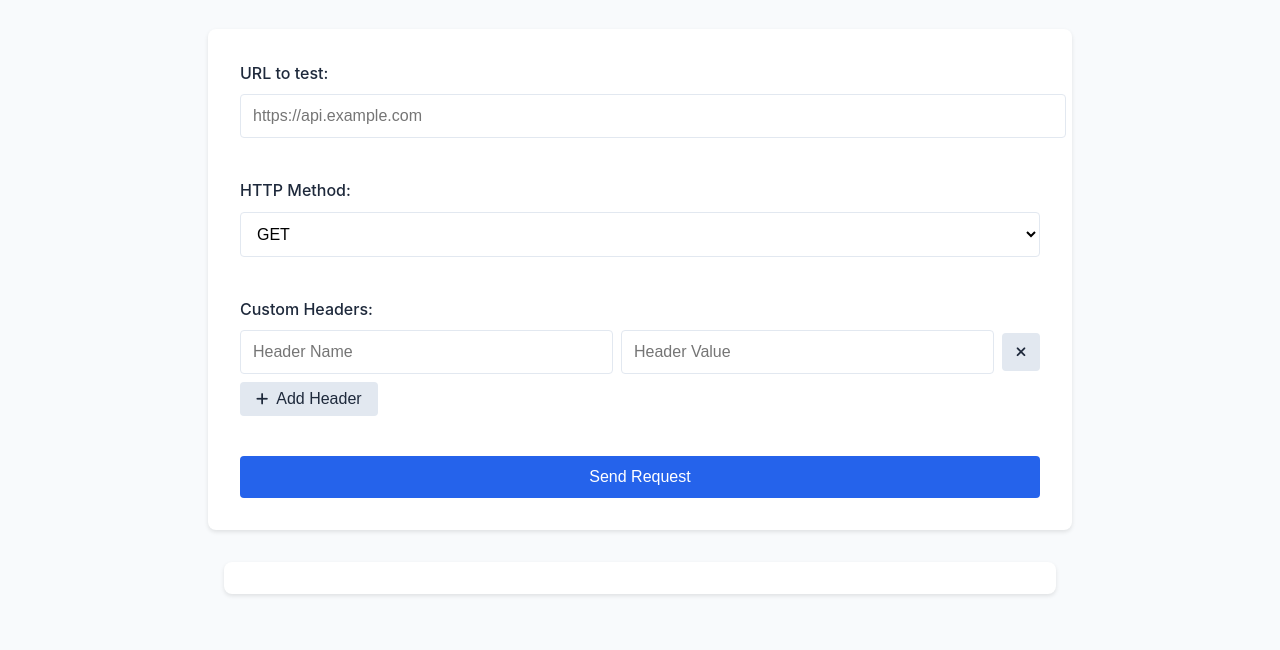
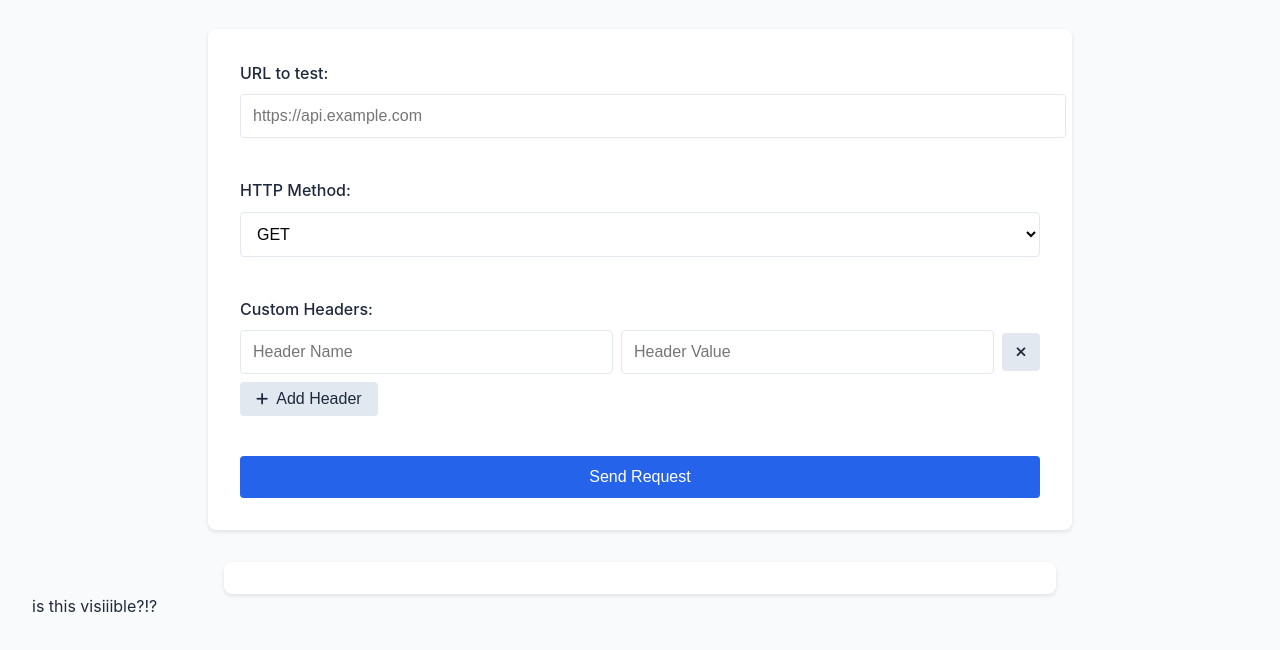
Before and after one commit to fredr/cors-tester, a website: page static/assets/index.html in a window 1280 px wide. Shown: the part 108-758 px from the top of the page. Drawn offline with Linux system fonts and the light colour scheme; files that its build step writes are made by us from their sources.

Commit message:
some change

```diff
--- a/static/assets/index.html
+++ b/static/assets/index.html
@@ -108,4 +108,5 @@
     }
   </script>
 </body>
+is this visiiible?!?
 </html>
```
